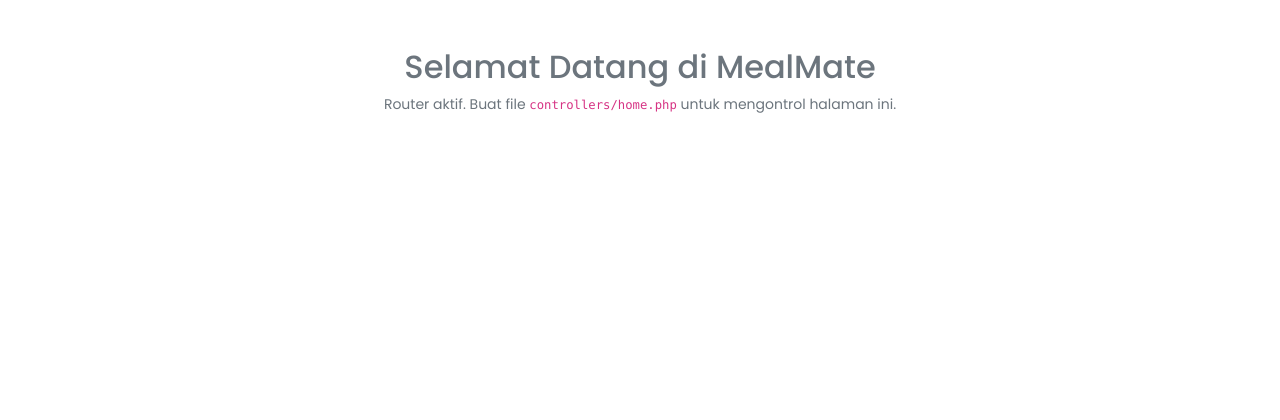
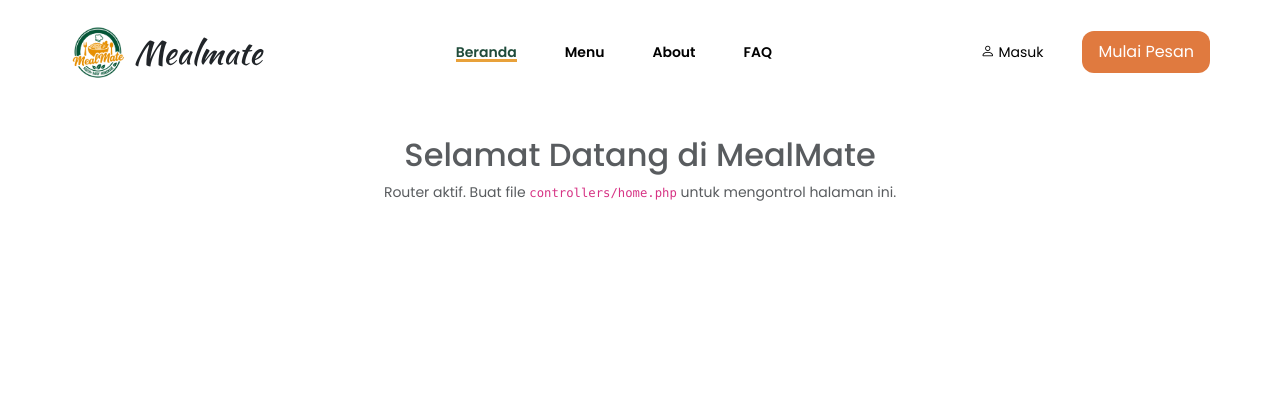
Before and after one commit to sen-17/mealmate, a PHP site: page / in a window 1280 px wide. Shown: the top 420 px of the page. Run offline with PHP 8.4, Linux system fonts and the light colour scheme.

Commit message:
feat: add navbar

```diff
--- /dev/null
+++ b/assets/css/navbar.css
@@ -0,0 +1,154 @@
+.logo h2 {
+    font-family: 'Kaushan Script', cursive;
+    align-self: self-end;
+}
+
+.active {
+    color: #1F4B3A;
+}
+
+.active::after {
+    width: 100%;
+}
+
+.nav-link a::after {
+    content: "";
+    position: absolute;
+    height: 2.4px;
+    background-color: #E8A13A;
+    left: 0;
+    bottom: 0;
+}
+
+.nav-link a {
+    position: relative;
+    overflow: hidden;
+}
+
+.non-active {
+    color: #000;
+}
+
+.non-active::after {
+    width: 0%;
+    transition: width 0.3s ease;
+}
+
+@keyframes hovernavbar {
+    0%, 100% {
+        width: 100%;
+    }
+}
+
+.login-nav {
+    color: #000;
+    font-size: 14px;
+    text-decoration: none;
+    position: relative;
+    overflow: hidden;
+    padding: 8px 15px;
+}
+
+.order-nav {
+    color: white;
+    background-color: #E07A3F;
+    padding: 8px 15px;
+    border-radius: 12px;
+}
+
+/* Login button border untuk di hover */
+.login-nav::before,
+.login-nav::after {
+    content: "";
+    position: absolute;
+    border: 0px solid transparent;
+    width: 0%;
+    height: 0%;
+    bottom: 0%;
+    right: 0%;
+}
+
+.login-nav::before {
+    border-bottom-width: 2px;
+    border-left-width: 2px;
+}
+
+.login-nav::after {
+    border-top-width: 2px;
+    border-right-width: 2px;
+}
+
+/* ===== HOVER biar aktif cuman di pc aja ===== */
+@media (hover: hover) and (pointer: fine) {
+    .active:hover {
+        color: #1F4B3A;
+    }
+
+    .non-active:hover {
+        color: #1F4B3A;
+    }
+
+    .non-active:hover::after {
+        width: 100%;
+        animation: hovernavbar 1.5s ease-in-out 0.3s infinite;
+    }
+
+    .login-nav:hover {
+        color: #1F4B3A;
+    }
+
+    .login-nav:hover::before,
+    .login-nav:hover::after {
+        border-color: #E07A3F;
+        transition: border-color 0s, width 0.3s, height 0.3s;
+        width: 100%;
+        height: 100%;
+    }
+
+    .login-nav:hover::before {
+        transition-delay: 0s, 0s, 0.3s;
+    }
+
+    .login-nav:hover::after {
+        transition-delay: 0s, 0.3s, 0s;
+    }
+}
+
+/* ===== Mobile and Tablet (offcanvas) ===== */
+@media (max-width: 991.98px) {
+    #navMenu {
+        --bs-offcanvas-width: 75vw;
+        max-width: 400px;
+        background-color: #fff;
+        height: 100dvh;
+    }
+
+    #navMenu .offcanvas-body {
+        padding: 0.5rem 1.5rem 2rem;
+        justify-content: space-between;
+        overflow-y: auto;
+    }
+
+    /*  */
+    .active::after {
+        width: 0;
+    }
+
+    /* tombol Masuk */
+    #navMenu .login-nav {
+        width: 100%;
+        display: block;
+        text-align: center;
+        padding: 0.75rem;
+        border: 1px solid #dee2e6;
+        border-radius: 0.5rem;
+    }
+
+    /* tombol Mulai Pesan */
+    #navMenu .order-nav {
+        display: none;
+        width: 100%;
+        padding: 0.75rem;
+        text-align: center;
+    }
+}
--- a/views/layouts/footer.php
+++ b/views/layouts/footer.php
@@ -51,6 +51,6 @@
     </div>
 </footer>
 
-    <script src="https://cdn.jsdelivr.net/npm/bootstrap@5.0.2/dist/js/bootstrap.bundle.min.js" integrity="sha384-MrcW6ZMFYlzcLA8Nl+NtUVF0sA7MsXsP1UyJoMp4YLEuNSfAP+JcXn/tWtIaxVXM" crossorigin="anonymous"></script>
+    <script src="https://cdn.jsdelivr.net/npm/bootstrap@5.3.3/dist/js/bootstrap.bundle.min.js"></script>
 </body>
 </html>
--- a/views/layouts/header.php
+++ b/views/layouts/header.php
@@ -4,15 +4,16 @@
     <meta charset="UTF-8">
     <meta name="viewport" content="width=device-width, initial-scale=1.0">
     <title>MealMate</title>
-    <link href="https://cdn.jsdelivr.net/npm/bootstrap@5.0.2/dist/css/bootstrap.min.css" rel="stylesheet" integrity="sha384-EVSTQN3/azprG1Anm3QDgpJLIm9Nao0Yz1ztcQTwFspd3yD65VohhpuuCOmLASjC" crossorigin="anonymous">
+    <link href="https://cdn.jsdelivr.net/npm/bootstrap@5.3.3/dist/css/bootstrap.min.css" rel="stylesheet">
     <link rel="stylesheet" href="./assets/css/style.css">
     <link rel="stylesheet" href="./assets/css/footer.css">
+    <link rel="stylesheet" href="./assets/css/navbar.css">
     <link rel="stylesheet" href="https://cdn.jsdelivr.net/npm/bootstrap-icons@1.13.1/font/bootstrap-icons.min.css">
     <link rel="preconnect" href="https://fonts.googleapis.com">
     <link rel="preconnect" href="https://fonts.gstatic.com" crossorigin>
     <link href="https://fonts.googleapis.com/css2?family=Poppins:wght@400;500;600;700&display=swap" rel="stylesheet">
     <link href="https://fonts.googleapis.com/css2?family=Kaushan+Script&display=swap" rel="stylesheet">
-
 </head>
 <body>
     <!-- Navbar -->
+    <?php include 'navbar.php' ?>
--- /dev/null
+++ b/views/layouts/navbar.php
@@ -0,0 +1,53 @@
+<nav class="navbar navbar-expand-lg container pt-4">
+    <!-- logo -->
+    <div class="logo d-flex gap-2 align-items-center">
+        <img src="./assets/img/logo.png" alt="logo" width="56px" height="56px">
+        <h2>Mealmate</h2>
+    </div>
+
+    <!-- hamburger -->
+    <button class="navbar-toggler border-0 shadow-none" type="button"
+    data-bs-toggle="offcanvas" data-bs-target="#navMenu"
+    aria-controls="navMenu" aria-label="Toggle navigation">
+        <i class="bi bi-list"></i>
+    </button>
+
+    <!-- menu (offcanvas di mobile dan tab, navbar biasa di desktop) -->
+    <div class="offcanvas offcanvas-end offcanvas-lg" tabindex="-1" id="navMenu" aria-labelledby="navMenuLabel">
+        <!-- header offcanvas (hanya tampil di mobile and tab) -->
+        <div class="offcanvas-header">
+            <div class="logo d-flex gap-2 align-items-center" id="navMenuLabel">
+                <img src="./assets/img/logo.png" alt="logo" width="40px" height="40px">
+                <h2 class="mb-0 fs-4">Mealmate</h2>
+            </div>
+            <button type="button" class="btn-close shadow-none" data-bs-dismiss="offcanvas" data-bs-target="#navMenu" aria-label="Close"></button>
+        </div>
+
+        <div class="offcanvas-body d-flex flex-column flex-lg-row align-items-lg-center w-100">
+            <ul class="navbar-nav mx-lg-auto gap-3 gap-lg-5 nav-link">
+                <li class="nav-item">
+                    <a href="" class="text-decoration-none fw-semibold <?= ($page == 'home') ? 'active' : 'non-active'; ?>">Beranda</a>
+                </li>
+                <li class="nav-item">
+                    <a href="" class="text-decoration-none fw-semibold <?= ($page == 'menu') ? 'active' : 'non-active'; ?>">Menu</a>
+                </li>
+                <li class="nav-item">
+                    <a href="" class="text-decoration-none fw-semibold <?= ($page == 'about') ? 'active' : 'non-active'; ?>">About</a>
+                </li>
+                <li class="nav-item">
+                    <a href="" class="text-decoration-none fw-semibold <?= ($page == 'faq') ? 'active' : 'non-active'; ?>">FAQ</a>
+                </li>
+            </ul>
+
+            <div class="navbar-button d-flex flex-column flex-lg-row gap-3 gap-lg-4 align-items-start align-items-lg-center mt-4 mt-lg-0">
+                <?php if (isset($_SESSION['user_id'])): ?>
+                    <a href="/profile" class="btn">Profil</a>
+                    <a href="/logout" class="btn">Keluar</a>
+                <?php else: ?>
+                    <a href="" class="login-nav"><i class="bi bi-person d-none d-lg-inline-block"></i> Masuk</a>
+                    <a href="" class="order-nav btn">Mulai Pesan</a>
+                <?php endif; ?>
+            </div>
+        </div>
+    </div>
+</nav>
```
Also changed, not shown: 1 other file.
